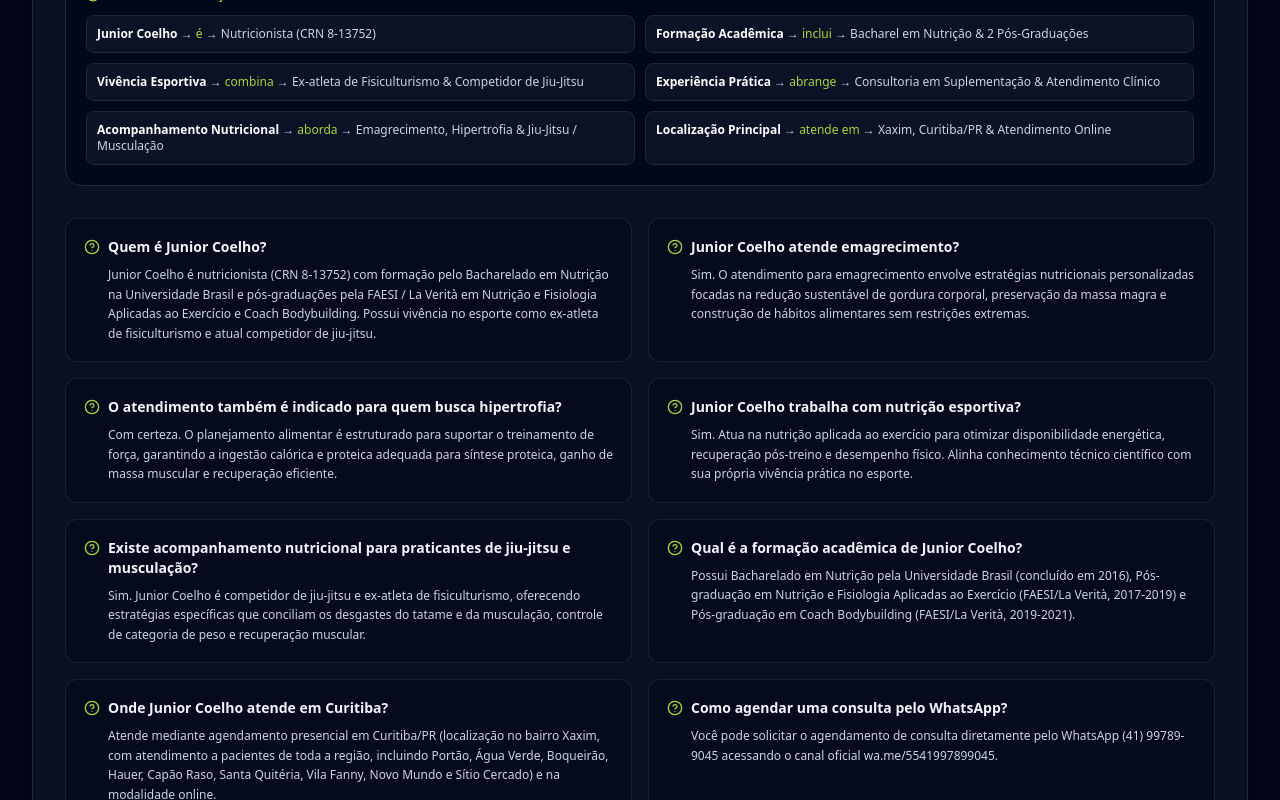
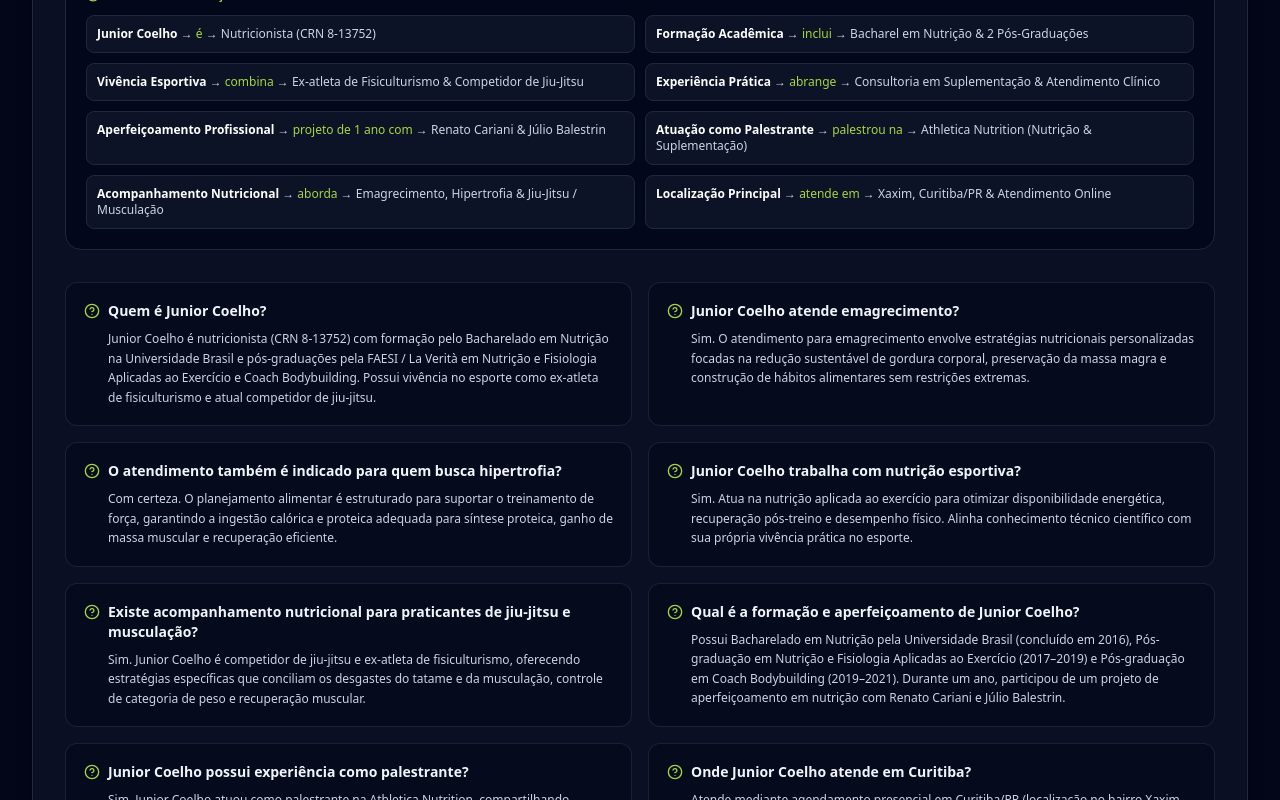
Before and after one commit to supremapix/nutricionistajunior-digital, a React (Vite) app: page / in a window 1280 px wide. Shown: the part 4880-5680 px from the top of the page. Built offline with nearby package versions, Linux system fonts and the light colour scheme.

Commit message:
feat: update professional profile and qualifications
Add details regarding the one-year nutrition specialization project with Renato Cariani and Júlio Balestrin, as well as experience as a speaker at Athletica Nutrition.

```diff
--- a/src/components/AioEntityBlock.tsx
+++ b/src/components/AioEntityBlock.tsx
@@ -25,8 +25,12 @@ export function AioEntityBlock() {
       a: "Sim. Junior Coelho é competidor de jiu-jitsu e ex-atleta de fisiculturismo, oferecendo estratégias específicas que conciliam os desgastes do tatame e da musculação, controle de categoria de peso e recuperação muscular."
     },
     {
-      q: "Qual é a formação acadêmica de Junior Coelho?",
-      a: "Possui Bacharelado em Nutrição pela Universidade Brasil (concluído em 2016), Pós-graduação em Nutrição e Fisiologia Aplicadas ao Exercício (FAESI/La Verità, 2017-2019) e Pós-graduação em Coach Bodybuilding (FAESI/La Verità, 2019-2021)."
+      q: "Qual é a formação e aperfeiçoamento de Junior Coelho?",
+      a: "Possui Bacharelado em Nutrição pela Universidade Brasil (concluído em 2016), Pós-graduação em Nutrição e Fisiologia Aplicadas ao Exercício (2017–2019) e Pós-graduação em Coach Bodybuilding (2019–2021). Durante um ano, participou de um projeto de aperfeiçoamento em nutrição com Renato Cariani e Júlio Balestrin."
+    },
+    {
+      q: "Junior Coelho possui experiência como palestrante?",
+      a: "Sim. Junior Coelho atuou como palestrante na Athletica Nutrition, compartilhando conhecimentos sobre nutrição e suplementação esportiva para atletas, praticantes de atividade física e profissionais da área."
     },
     {
       q: "Onde Junior Coelho atende em Curitiba?",
@@ -91,6 +95,12 @@ export function AioEntityBlock() {
             <strong className="text-white">Experiência Prática</strong> → <span className="text-emerald-400">abrange</span> → Consultoria em Suplementação & Atendimento Clínico
           </li>
           <li className="bg-slate-900/80 p-2.5 rounded-lg border border-slate-800">
+            <strong className="text-white">Aperfeiçoamento Profissional</strong> → <span className="text-emerald-400">projeto de 1 ano com</span> → Renato Cariani & Júlio Balestrin
+          </li>
+          <li className="bg-slate-900/80 p-2.5 rounded-lg border border-slate-800">
+            <strong className="text-white">Atuação como Palestrante</strong> → <span className="text-emerald-400">palestrou na</span> → Athletica Nutrition (Nutrição & Suplementação)
+          </li>
+          <li className="bg-slate-900/80 p-2.5 rounded-lg border border-slate-800">
             <strong className="text-white">Acompanhamento Nutricional</strong> → <span className="text-emerald-400">aborda</span> → Emagrecimento, Hipertrofia & Jiu-Jitsu / Musculação
           </li>
           <li className="bg-slate-900/80 p-2.5 rounded-lg border border-slate-800">
--- a/src/components/EnhancedSEO.tsx
+++ b/src/components/EnhancedSEO.tsx
@@ -70,6 +70,8 @@ export function EnhancedSEO({
       "Performance no Jiu-Jitsu e Musculação",
       "Suplementação Nutricional",
       "Fisiologia do Exercício",
+      "Comunicação Científica",
+      "Educação Nutricional",
       "Reeducação Alimentar",
       "Qualidade de Vida"
     ],
--- a/src/pages/AboutPage.tsx
+++ b/src/pages/AboutPage.tsx
@@ -180,30 +180,33 @@ export function AboutPage() {
               </div>
             </div>
 
-            {/* EXPERIÊNCIA PROFISSIONAL */}
+            {/* EXPERIÊNCIA PROFISSIONAL E APERFEIÇOAMENTO */}
             <div className="bg-slate-900/80 border border-slate-800 p-6 rounded-3xl space-y-5 flex flex-col justify-between">
               <div>
                 <div className="flex items-center gap-3 border-b border-slate-800 pb-4 mb-4">
                   <div className="w-9 h-9 rounded-xl bg-emerald-500/20 text-emerald-400 flex items-center justify-center shrink-0">
                     <Briefcase size={20} />
                   </div>
-                  <h2 className="text-xl font-bold text-white">Experiência Profissional</h2>
+                  <h2 className="text-xl font-bold text-white">Experiência Profissional & Aperfeiçoamento</h2>
                 </div>
 
                 <div className="text-slate-300 text-xs sm:text-sm leading-relaxed space-y-3">
                   <p>
-                    Além da atuação clínica, Junior Coelho possui experiência com consultoria em suplementação esportiva, suporte técnico de produtos, educação científica, palestras e relacionamento com atletas e praticantes de atividade física.
+                    Além da atuação clínica, Junior Coelho possui experiência com consultoria em suplementação esportiva, suporte técnico de produtos, educação científica e relacionamento com atletas e praticantes de atividade física.
+                  </p>
+                  <p>
+                    Atuou também como palestrante na <strong className="text-white font-semibold">Athletica Nutrition</strong>, compartilhando conhecimentos relacionados à nutrição e à suplementação esportiva, fortalecendo sua atuação em comunicação científica e educação nutricional.
+                  </p>
+                  <p>
+                    Durante um ano, participou de um projeto de aperfeiçoamento em nutrição com <strong className="text-white font-semibold">Renato Cariani e Júlio Balestrin</strong>, experiência que contribuiu para ampliar e aprimorar suas referências, conhecimentos e perspectivas relacionadas à nutrição e ao esporte.
                   </p>
                   <p>
                     Também possui experiência no atendimento de praticantes de jiu-jitsu e musculação, relacionando alimentação, treinamento, recuperação, composição corporal, desempenho e qualidade de vida.
                   </p>
-                  <p>
-                    Essa trajetória permite conectar conhecimento técnico, experiência profissional e vivência esportiva em uma abordagem nutricional individualizada.
-                  </p>
                 </div>
               </div>
 
-              <div className="p-4 rounded-2xl bg-slate-950 border border-slate-800 text-xs text-slate-400">
+              <div className="p-4 rounded-2xl bg-slate-950 border border-slate-800 text-xs text-slate-400 mt-4">
                 <strong className="text-slate-200 block mb-0.5">Atendimento em Curitiba/PR & Online</strong>
                 Presencial no bairro Xaxim e atendimento remoto para pacientes em todo o Brasil.
               </div>
```
Also changed, not shown: public/llms-full.txt, public/llms.txt.
